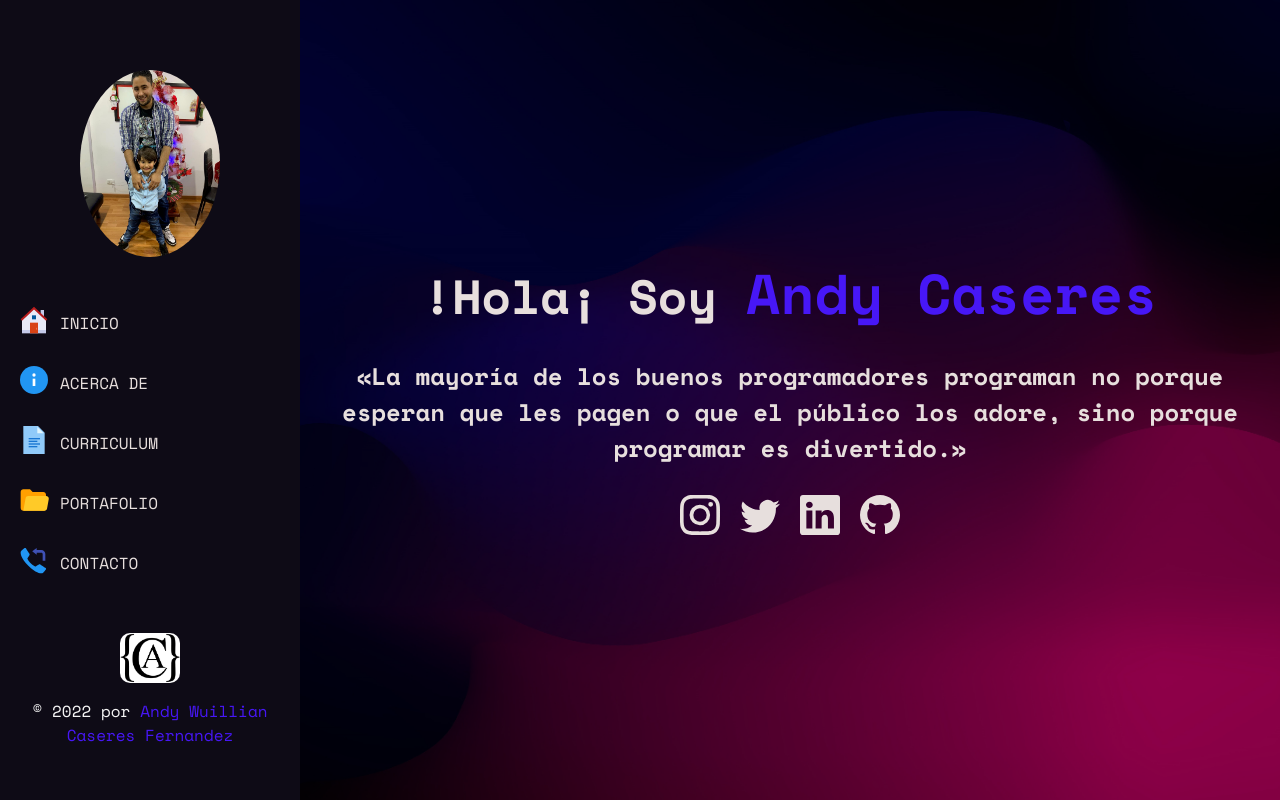
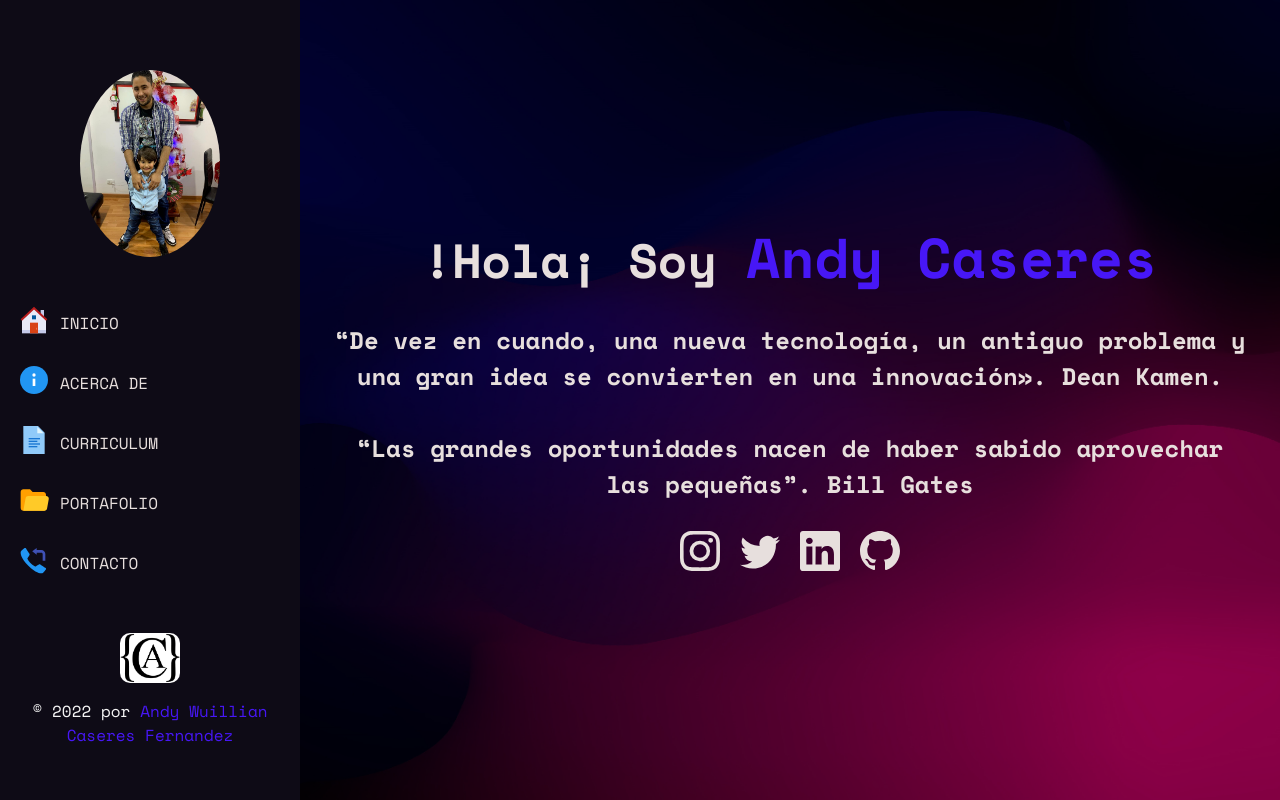
Before and after one commit to chestergalindo/AndyCaseres, a React (Create React App) app: page / in a window 1280 px wide. Built offline with nearby package versions, Linux system fonts and the light colour scheme.

Commit message:
add text home

```diff
--- a/src/pages/Curriculum/Curriculum.scss
+++ b/src/pages/Curriculum/Curriculum.scss
@@ -66,4 +66,12 @@
 
 .skill-icon {
   width: 80px;
+  filter: grayscale(100%);
+  cursor: pointer;
 }
+
+.skill-icon:hover {
+  filter: grayscale(0);
+  transform: scale(1.1);
+  transition: all 0.5s ease;
+}
--- a/src/pages/Home/Home.jsx
+++ b/src/pages/Home/Home.jsx
@@ -1,5 +1,4 @@
 import './Home.scss'
-import { BsInstagram, BsTwitter, BsLinkedin, BsGithub } from 'react-icons/bs'
 import SocialNet from '../../components/SocialNet'
 
 const Home = () => {
@@ -9,9 +8,12 @@ const Home = () => {
         <h1 className='h1'>
           !Hola¡ Soy <span>Andy Caseres</span>
           <p className='p'>
-            «La mayoría de los buenos programadores programan no porque esperan
-            que les pagen o que el público los adore, sino porque programar es
-            divertido.»
+            “De vez en cuando, una nueva tecnología, un antiguo problema y una
+            gran idea se convierten en una innovación». Dean Kamen.
+            <br />
+            <br />
+            “Las grandes oportunidades nacen de haber sabido aprovechar las
+            pequeñas”. Bill Gates
           </p>
         </h1>
         <SocialNet />
--- a/src/pages/Portfolio/Portfolio.jsx
+++ b/src/pages/Portfolio/Portfolio.jsx
@@ -10,7 +10,7 @@ const Portfolio = () => {
     <div className='portfolio'>
       <Card
         img={calculadora}
-        title='Calculadora'
+        title='Portafolio'
         info='Portafolio creado con HTML - CSS - Javascript - React'
         web='https://calculadora-sable.vercel.app/'
         codigo='https://github.com/andycaseres2/CalculadoraJs'
```
